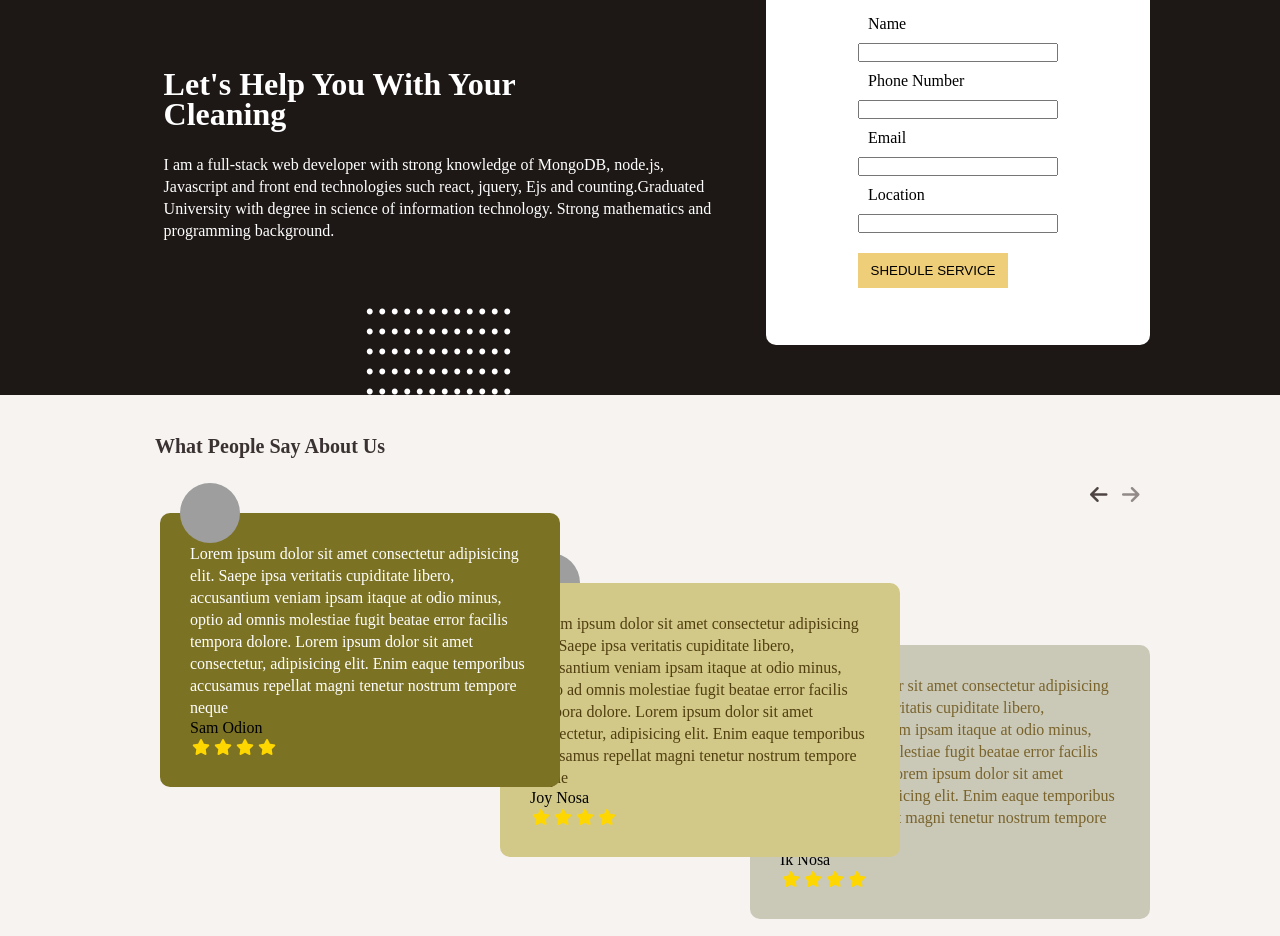
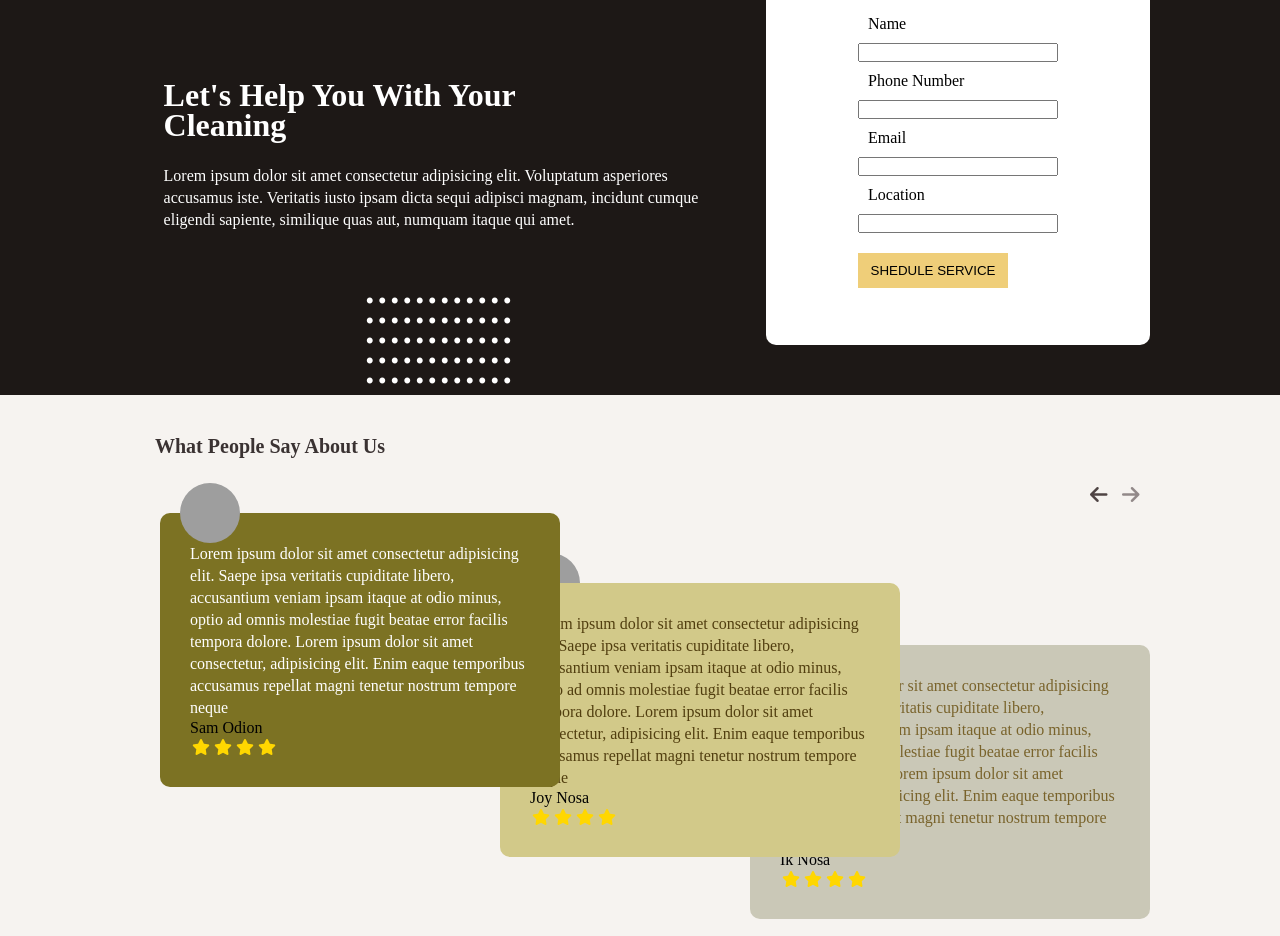
Before and after one commit to baaraka/web-project, a React (Create React App) app: page / in a window 1280 px wide. Shown: the part 3400-4336 px from the top of the page. Built offline with nearby package versions, Linux system fonts and the light colour scheme; grey boxes are pictures that could not be loaded.

Commit message:
add some divs and change paragraph

```diff
--- a/src/help/Help.jsx
+++ b/src/help/Help.jsx
@@ -11,11 +11,10 @@ export default function Help() {
               <h1 className="headingHelp">Cleaning</h1>
             </div>
             <p className="paragraphs">
-              I am a full-stack web developer with strong knowledge of MongoDB,
-              node.js, Javascript and front end technologies such react, jquery,
-              Ejs and counting.Graduated University with degree in science of
-              information technology. Strong mathematics and programming
-              background.
+              Lorem ipsum dolor sit amet consectetur adipisicing elit.
+              Voluptatum asperiores accusamus iste. Veritatis iusto ipsam dicta
+              sequi adipisci magnam, incidunt cumque eligendi sapiente,
+              similique quas aut, numquam itaque qui amet.
             </p>
           </div>
           <div className="helpDsh">
@@ -28,6 +27,7 @@ export default function Help() {
             </ul>
           </div>
         </div>
+        <div className="helpFormDiv">
           <div className="helpForm">
             <div className="helpFormHeading">
               <h1 className="formHeading">Book Now</h1>
@@ -48,5 +48,6 @@ export default function Help() {
           </div>
         </div>
       </div>
+    </div>
   );
 }
```
Lines whose indentation alone changed are shown as unchanged.
